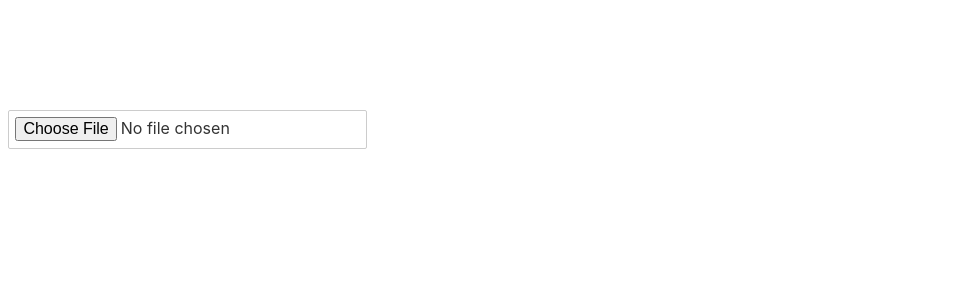
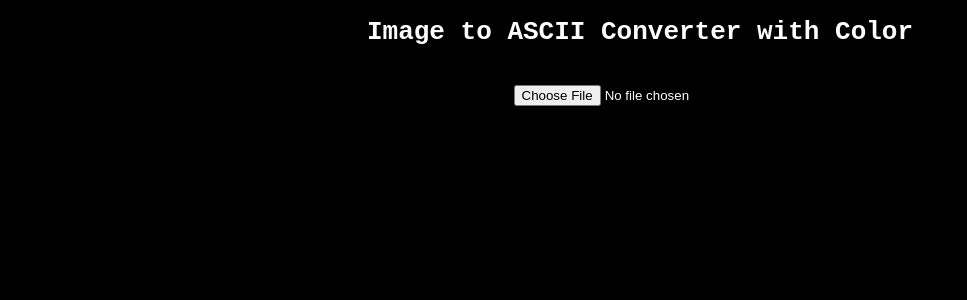
Before and after one commit to jhonboyy/ASCII, a Svelte app: page / in a window 1280 px wide. Shown: the top 300 px of the page, without its empty margins (0-967 px from the left). Built offline with nearby package versions, Linux system fonts and the light colour scheme.

Commit message:
🎨 STYLE - Global styles

```diff
--- a/public/global.css
+++ b/public/global.css
@@ -1,63 +1,10 @@
-html, body {
-	position: relative;
-	width: 100%;
-	height: 100%;
-}
-
-body {
-	color: #333;
-	margin: 0;
-	padding: 8px;
-	box-sizing: border-box;
-	font-family: -apple-system, BlinkMacSystemFont, "Segoe UI", Roboto, Oxygen-Sans, Ubuntu, Cantarell, "Helvetica Neue", sans-serif;
-}
-
-a {
-	color: rgb(0,100,200);
-	text-decoration: none;
-}
-
-a:hover {
-	text-decoration: underline;
-}
-
-a:visited {
-	color: rgb(0,80,160);
-}
-
-label {
-	display: block;
-}
-
-input, button, select, textarea {
-	font-family: inherit;
-	font-size: inherit;
-	-webkit-padding: 0.4em 0;
-	padding: 0.4em;
-	margin: 0 0 0.5em 0;
-	box-sizing: border-box;
-	border: 1px solid #ccc;
-	border-radius: 2px;
-}
-
-input:disabled {
-	color: #ccc;
-}
-
-button {
-	color: #333;
-	background-color: #f4f4f4;
-	outline: none;
-}
-
-button:disabled {
-	color: #999;
-}
-
-button:not(:disabled):active {
-	background-color: #ddd;
-}
-
-button:focus {
-	border-color: #666;
-}
+h1 {
+	color: white;
+	text-align: center;
+  }
+  body {
+	font-family: monospace;
+	text-align: center;
+	background-color: #000;
+	color: #fff;
+  }
--- a/src/App.svelte
+++ b/src/App.svelte
@@ -19,16 +19,3 @@
   <FileInput onFileSelected={handleFileSelected} />
   <ImageProcessor file={selectedFile} on:asciiGenerated={handleAsciiGenerated} />
   <AsciiPreview {asciiArt} />
-
-  <style>
-	h1 {
-	  color: white;
-	  text-align: center;
-	}
-	body {
-	  font-family: monospace;
-	  text-align: center;
-	  background-color: #000;
-	  color: #fff;
-	}
-  </style>
```
